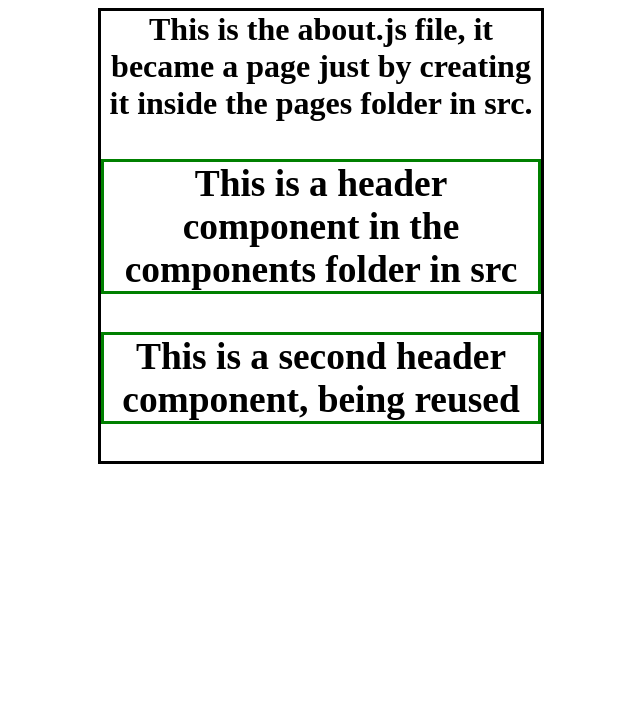
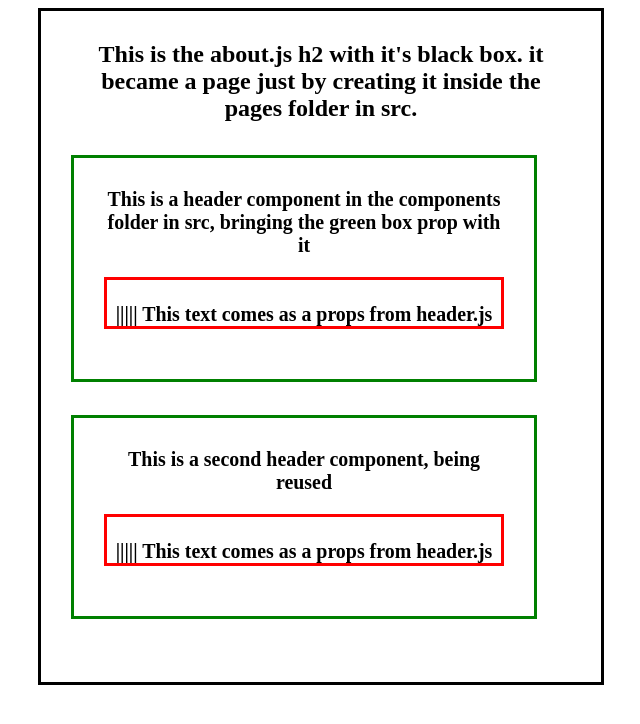
Before and after one commit to estebanflyer/gatsby-blocks, a Gatsby site: page /about in a window 1280 px wide. Shown: the whole page, without its empty margins (319-959 px from the left). Built offline with nearby package versions, Linux system fonts and the light colour scheme; Gatsby itself is replaced by a stand-in of ours.

Commit message:
made some changes

```diff
--- a/src/components/header.js
+++ b/src/components/header.js
@@ -3,6 +3,11 @@ import React from 'react'
     export default function Header(props) {
         return (
 
-            <h3 style={{ border: '3px solid green' }}>{props.headerText}</h3>
+            <h5 style={{ border: '3px solid green' , maxWidth: '400px' , padding: '30px' }}>
+                {props.headerText}
+                <p style= {{ border: '3px solid red' }}>
+                    <br />||||| This text comes as a props from header.js
+                </p>
+            </h5>
         )
     }
--- a/src/pages/about.js
+++ b/src/pages/about.js
@@ -4,11 +4,11 @@ import Header from "../components/header"
 export default function About () {
     return (
         <div>
-            <h1 style={{ maxWidth: '440px' , textAlign: 'center' , margin: '0 auto' , border: '3px solid black'}}>
-                This is the about.js file, it became a page just by creating it inside the pages folder in src.
-                <Header headerText="This is a header component in the components folder in src" />
+            <h2 style={{ maxWidth: '500px' , textAlign: 'center' , margin: '0 auto' , border: '3px solid black' , padding: '30px'}}>
+                This is the about.js h2 with it's black box. it became a page just by creating it inside the pages folder in src.
+                <Header headerText="This is a header component in the components folder in src, bringing the green box prop with it" />
                 <Header headerText="This is a second header component, being reused" />
-            </h1>
+            </h2>
         </div>
         )
 
```
Also changed, not shown: src/pages/contact.js (added, +15 -0 lines), src/pages/index.js (+5 -2 lines).
